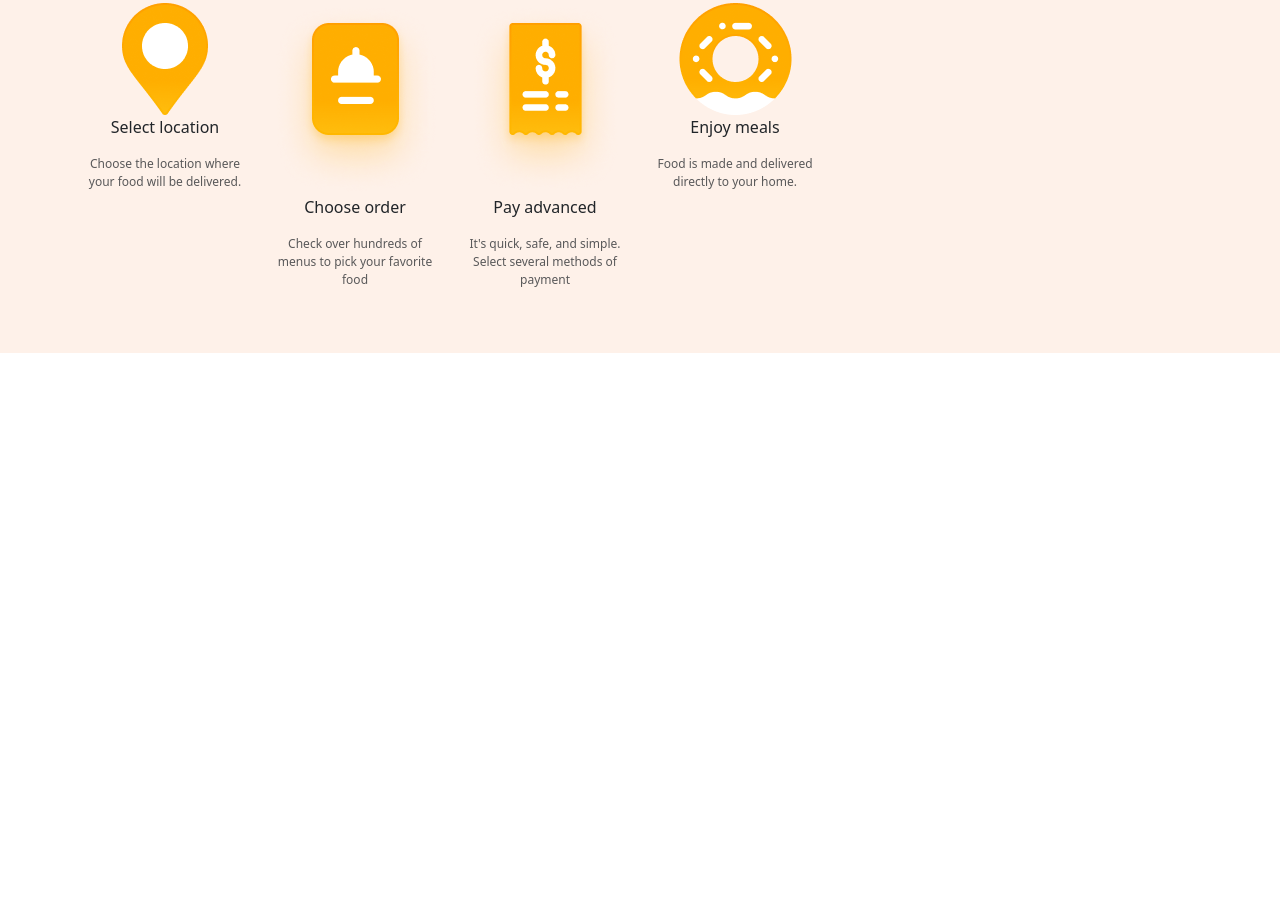
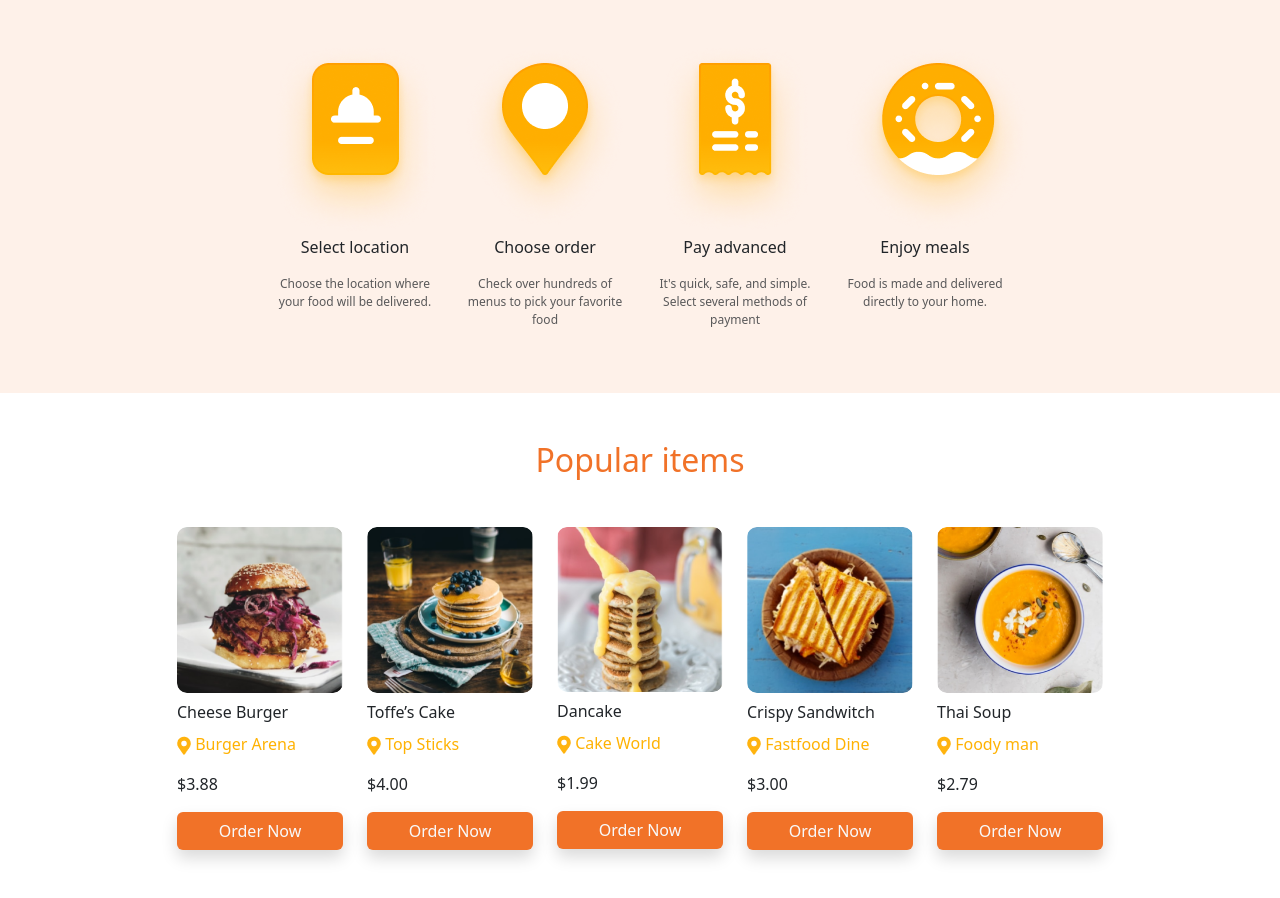
Before and after one commit to aliy-hassan/Assignment-6, a plain HTML site: page index.html in a window 1280 px wide. Shown: the part 992-1890 px from the top of the page. Before the commit the page ends 1345 px from the top, so only its background shows below. Drawn offline with nearby package versions, Linux system fonts and the light colour scheme.

Commit message:
Improved version with a new section named as 'papular itmems'

```diff
--- a/assets/css/style.css
+++ b/assets/css/style.css
@@ -8,8 +8,14 @@
     color: #fff;
 }
 /* fixed class */
+.c-yelo{
+    color: #FFB203;
+}
 .c-lit-dang{
     color: #F17228;
+}
+.b-lit-dang{
+    background: #F17228;
 }
 .b-lit-pink{
     background: #FEF1E9;
--- a/index.html
+++ b/index.html
@@ -139,27 +139,84 @@
     <div class="container-fluid b-lit-pink py-5">
         <div class="container">
             <h2 class="text-center c-lit-dang">How does it work</h2>
-            <div class="row">
+            <div class="row mt-5">
+                <div class="col-2"></div>
                 <div class="col-2 text-center">
-                    <img src="./assets/images/step-1.png" alt="">
+                    <img src="./assets/images/Menu.png" alt="">
                     <p class="text-center">Select location</p>
                     <p class="smal-txt text-muted text-center">Choose the location where your food will be delivered.</p>
                 </div>
                 <div class="col-2 text-center">
-                    <img src="./assets/images/step-2.png" alt="">
+                    <img src="./assets/images/Map Marker.png" alt="">
                     <p class="text-center">Choose order</p>
                     <p class="smal-txt text-muted text-center">Check over hundreds of menus to pick your favorite food</p>
                 </div>
                 <div class="col-2 text-center">
-                    <img src="./assets/images/step-3.png" alt="">
+                    <img src="./assets/images/Invoice.png" alt="">
                     <p class="text-center">Pay advanced</p>
                     <p class="smal-txt text-muted text-center">It's quick, safe, and simple. Select several methods of payment</p>
                 </div>
                 <div class="col-2 text-center">
-                    <img src="./assets/images/step-4.png" alt="">
+                    <img src="./assets/images/Donut.png" alt="">
                     <p class="text-center">Enjoy meals</p>
                     <p class="smal-txt text-muted text-center">Food is made and delivered directly to your home.</p>
                 </div>
+                <div class="col-2"></div>
+            </div>
+        </div>
+    </div>
+
+    <div class="container-fluid py-5">
+        <div class="container">
+            <h2 class="text-center c-lit-dang">Popular items</h2>
+            <div class="row mt-5">
+                <div class="col-1"></div>
+                <div class="col-2">
+                    <div class="m-img-box">
+                        <div class="m-img"><img class="w-100" src="./assets/images/p-item-1.png" alt=""></div>
+                    </div>
+                    <h6 class="gv-heading">Cheese Burger</h6>
+                    <p class="my-0 c-yelo"><img src="./assets/images/map-marker-alt.png" alt=""> Burger Arena</p>
+                    <p class="my-3">$3.88</p>
+                    <span class="btn b-lit-dang w-100 text-light shadow">Order Now</span>
+                </div>
+                <div class="col-2">
+                    <div class="m-img-box">
+                        <div class="m-img"><img class="w-100" src="./assets/images/p-item-2.png" alt=""></div>
+                    </div>
+                    <h6 class="gv-heading">Toffe’s Cake</h6>
+                    <p class="my-0 c-yelo"><img src="./assets/images/map-marker-alt.png" alt=""> Top Sticks</p>
+                    <p class="my-3">$4.00</p>
+                    <span class="btn b-lit-dang w-100 text-light shadow">Order Now</span>
+                </div>
+                <div class="col-2">
+                    <div class="m-img-box">
+                        <div class="m-img"><img class="w-100" src="./assets/images/p-item-3.png" alt=""></div>
+                    </div>
+                    <h6 class="gv-heading">Dancake</h6>
+                    <p class="my-0 c-yelo"><img src="./assets/images/map-marker-alt.png" alt=""> Cake World</p>
+                    <p class="my-3">$1.99</p>
+                    <span class="btn b-lit-dang w-100 text-light shadow">Order Now</span>
+                </div>
+                <div class="col-2">
+                    <div class="m-img-box">
+                        <div class="m-img"><img class="w-100" src="./assets/images/p-item-4.png" alt=""></div>
+                    </div>
+                    <h6 class="gv-heading">Crispy Sandwitch</h6>
+                    <p class="my-0 c-yelo"><img src="./assets/images/map-marker-alt.png" alt=""> Fastfood Dine</p>
+                    <p class="my-3">$3.00</p>
+                    <span class="btn b-lit-dang w-100 text-light shadow">Order Now</span>
+                </div>
+                <div class="col-2">
+                    <div class="m-img-box">
+                        <div class="m-img"><img class="w-100" src="./assets/images/p-item-5.png" alt=""></div>
+                    </div>
+                    <h6 class="gv-heading">Thai  Soup</h6>
+                    <p class="my-0 c-yelo"><img src="./assets/images/map-marker-alt.png" alt=""> Foody man</p>
+                    <p class="my-3">$2.79</p>
+                    <span class="btn b-lit-dang w-100 text-light shadow">Order Now</span>
+                </div>
+                <div class="col-1"></div>
             </div>
         </div>
     </div>
```
Also changed, not shown: assets/images/Donut.png (added), assets/images/Invoice.png (added), assets/images/Map Marker.png (added), assets/images/Menu.png (added), assets/images/p-item-1.png (added), assets/images/p-item-2.png (added), assets/images/p-item-3.png (added), assets/images/p-item-4.png (added), assets/images/p-item-5.png (added).
